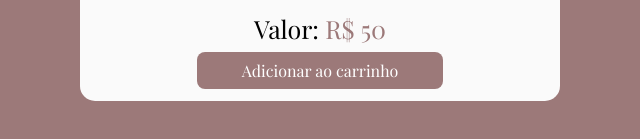
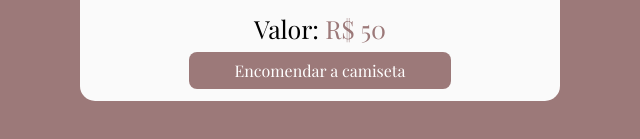
Before and after one commit to LucianoFMP/ProjetoRock, a plain HTML site: page homecards.html in a window 1280 px wide. Shown: the part 523-662 px from the top of the page, 320-960 px from the left. Drawn offline with nearby package versions, Linux system fonts and the light colour scheme; a web font is replaced by a local one.

Commit message:
Update homecards.html

```diff
--- a/homecards.html
+++ b/homecards.html
@@ -43,7 +43,7 @@
            </div>
            <div class="detail">
                <p>Valor: <span>R$ 50</span></p>
-               <a href="#">Adicionar ao carrinho</a>
+               <a href="https://www.instagram.com/loranregisofficial/">Encomendar a camiseta</a>
            </div>
        </div>
    </div>
```
